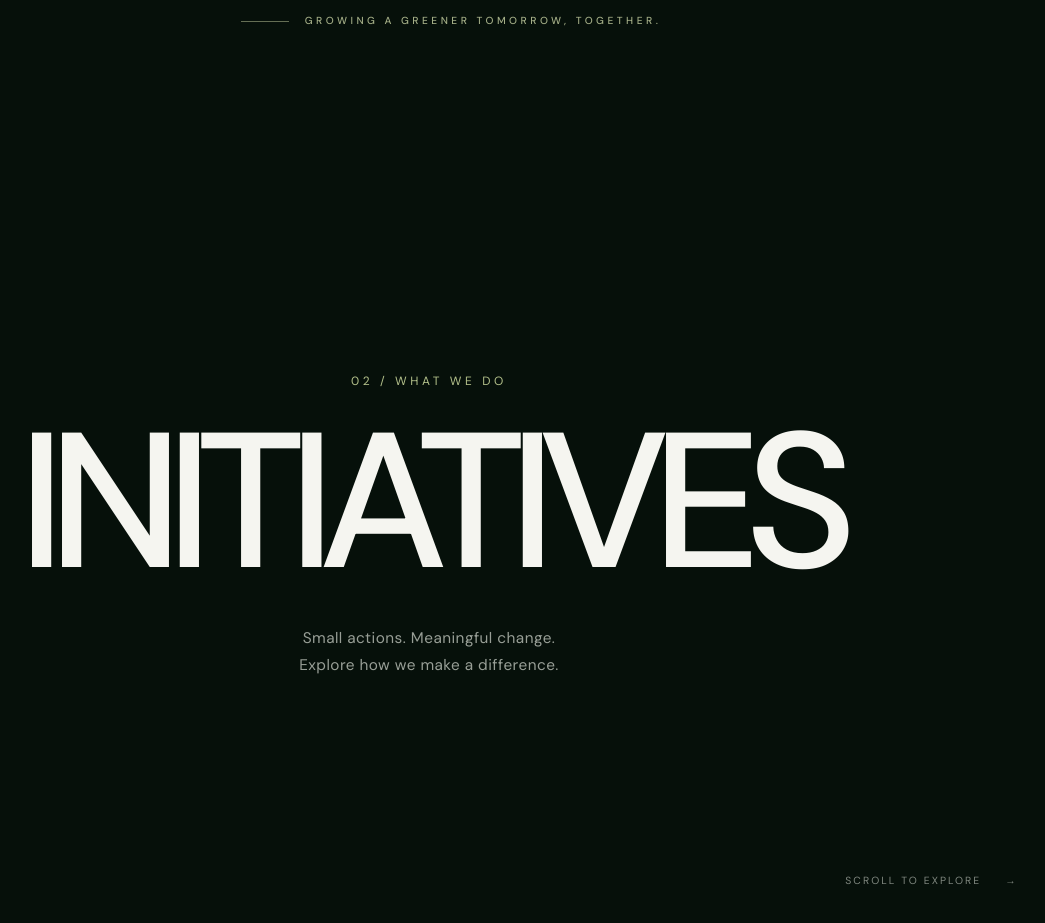
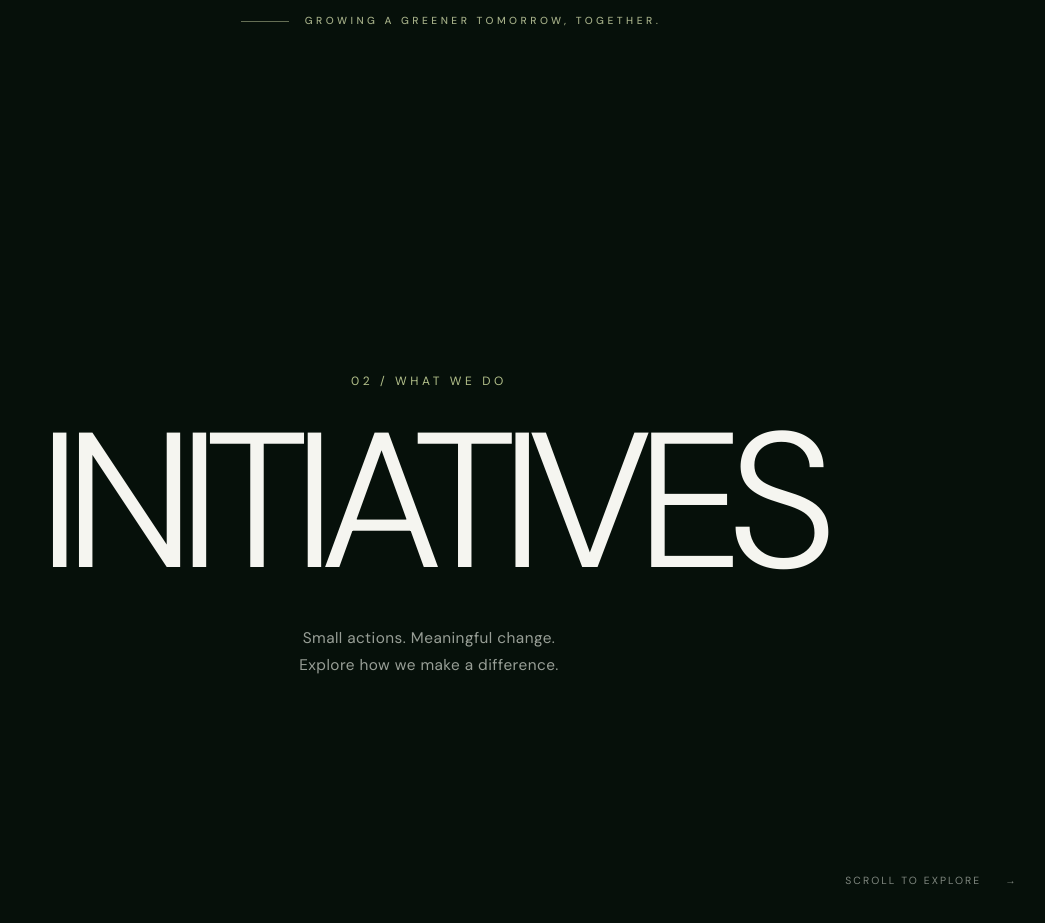
Before and after one commit to nidhinmanikandan/Bhoomithrasena.mec, a React (Vite) app: page / in a window 1280 px wide. Shown: the part 1900-2823 px from the top of the page, without its empty margins (211-1256 px from the left). Built offline with nearby package versions, Linux system fonts and the light colour scheme.

Commit message:
fix: update background colors and adjust font weight in Initiatives section

```diff
--- a/src/GridOverlay.css
+++ b/src/GridOverlay.css
@@ -1,7 +1,7 @@
 .content-world {
   position: relative;
   isolation: isolate;
-  background: #101b16;
+  background: #06100a;
 }
 
 .grid-overlay {
--- a/src/Initiatives.css
+++ b/src/Initiatives.css
@@ -9,19 +9,8 @@
   justify-content: center;
   overflow: hidden;
   padding: 8vw 4%;
-  background-color: #06100a;
-  --initiatives-transition: 0;
+  background-color: transparent;
   color: #f5f5f0;
-}
-
-.initiatives-intro::before {
-  position: absolute;
-  inset: 0;
-  z-index: -1;
-  content: "";
-  pointer-events: none;
-  opacity: var(--initiatives-transition);
-  background: linear-gradient(180deg, #06100a 0%, #030604 60%);
 }
 
 .initiatives-heading {
@@ -41,7 +30,7 @@
   margin: 0;
   font-size: clamp(4rem, 15vw, 18rem);
   line-height: 0.85;
-  font-weight: 500;
+  font-weight: 300;
   letter-spacing: -0.09em;
   white-space: nowrap;
 }
--- a/src/Initiatives.jsx
+++ b/src/Initiatives.jsx
@@ -10,9 +10,16 @@ export default function Initiatives() {
   const sectionRef = useRef(null);
 
   useLayoutEffect(() => {
+    const aboutSection = document.getElementById("about");
+    const contentWorld = sectionRef.current?.closest(".content-world");
+
+    if (!aboutSection || !contentWorld || !sectionRef.current) {
+      return;
+    }
+
     const context = gsap.context(() => {
-      gsap.to(sectionRef.current, {
-        "--initiatives-transition": 1,
+      gsap.to([aboutSection, contentWorld], {
+        backgroundColor: "#121417",
         ease: "none",
         scrollTrigger: {
           trigger: sectionRef.current,
```
